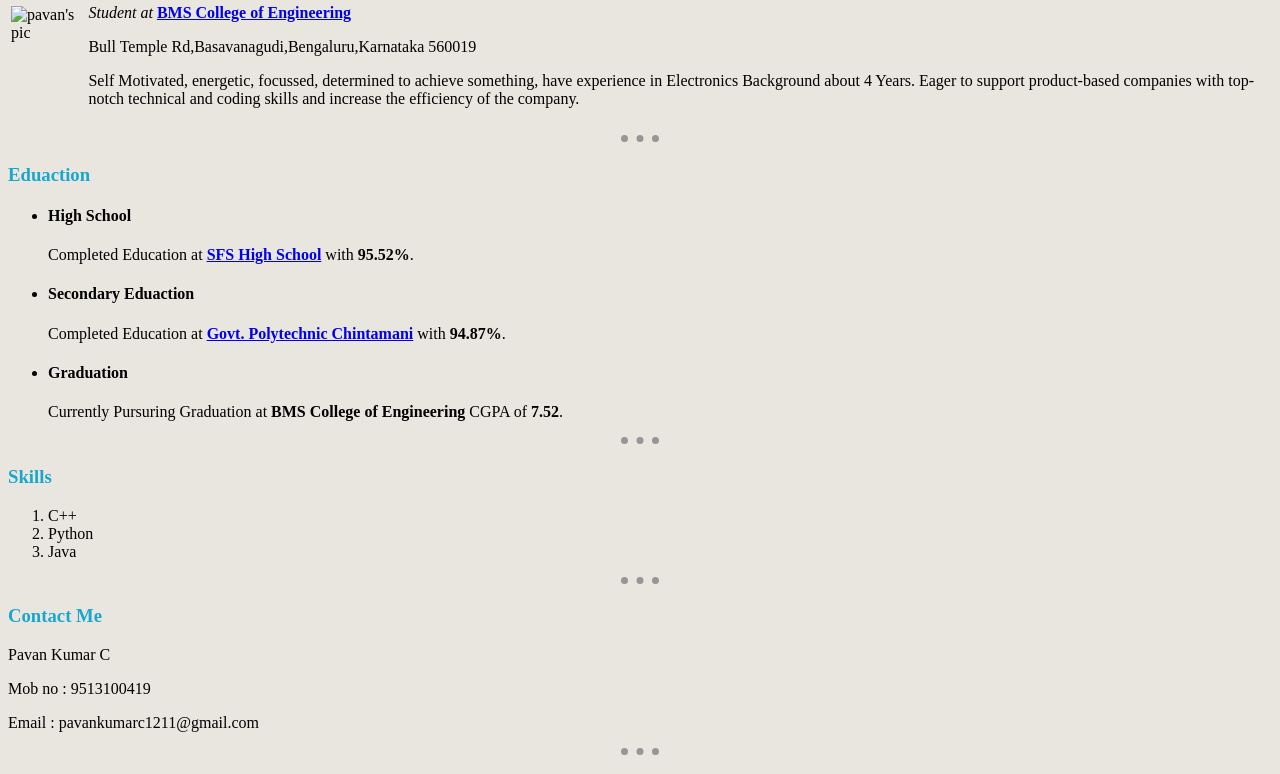
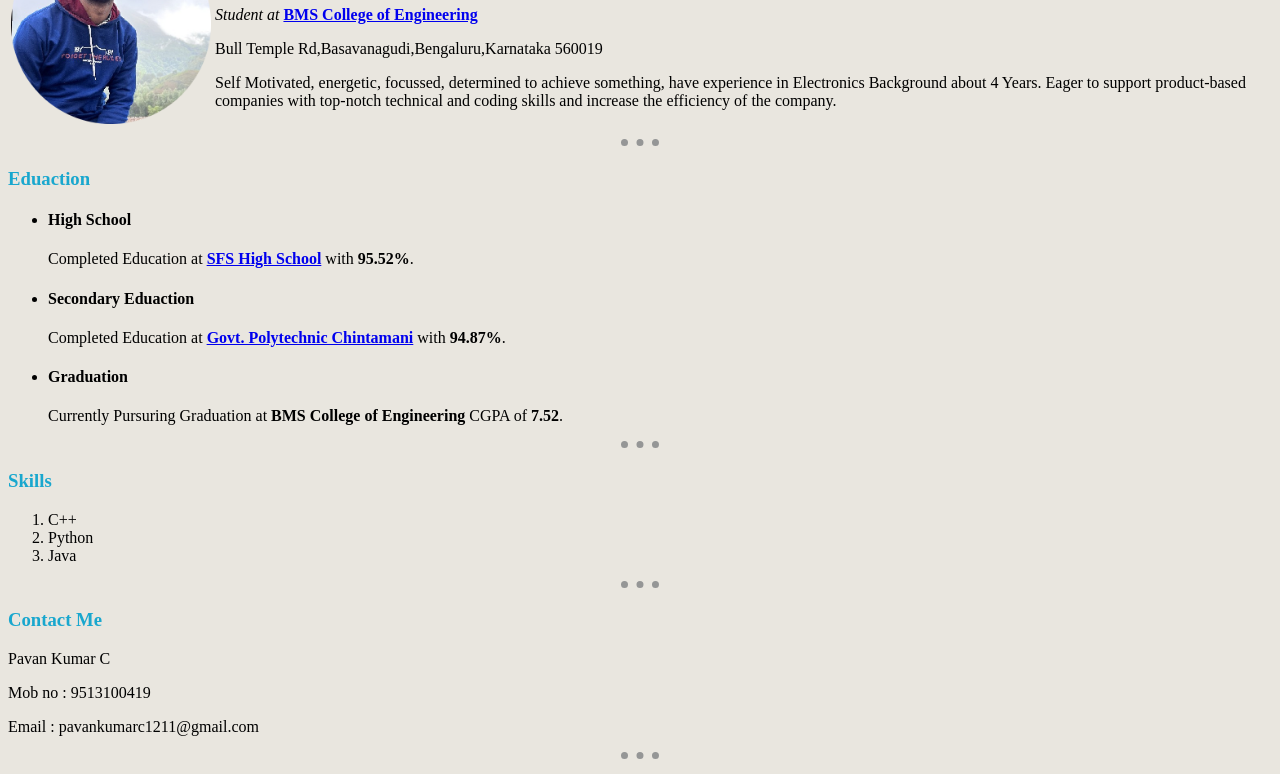
Before and after one commit to pavan9552/Pavan, a plain HTML site: page index.html in a window 1280 px wide. Shown: the part 87-861 px from the top of the page. Drawn offline with Linux system fonts and the light colour scheme.

Commit message:
Update index.html

```diff
--- a/index.html
+++ b/index.html
@@ -11,7 +11,7 @@
 <body>
     <table cellspacing="2">
         <tr>
-            <td><img src="/images/pavankumar.png" alt="pavan's pic" height="200"></td>
+            <td><img src="pavan_photo.png" alt="pavan's pic" height="200"></td>
             <td><h1> Pavan Kumar C</h1>
                 <p><em>Student at</em> <strong> <a href="https://bmsce.ac.in/">BMS College of Engineering</a> </strong></p>
                 <p>Bull Temple Rd,Basavanagudi,Bengaluru,Karnataka 560019</p>
```
